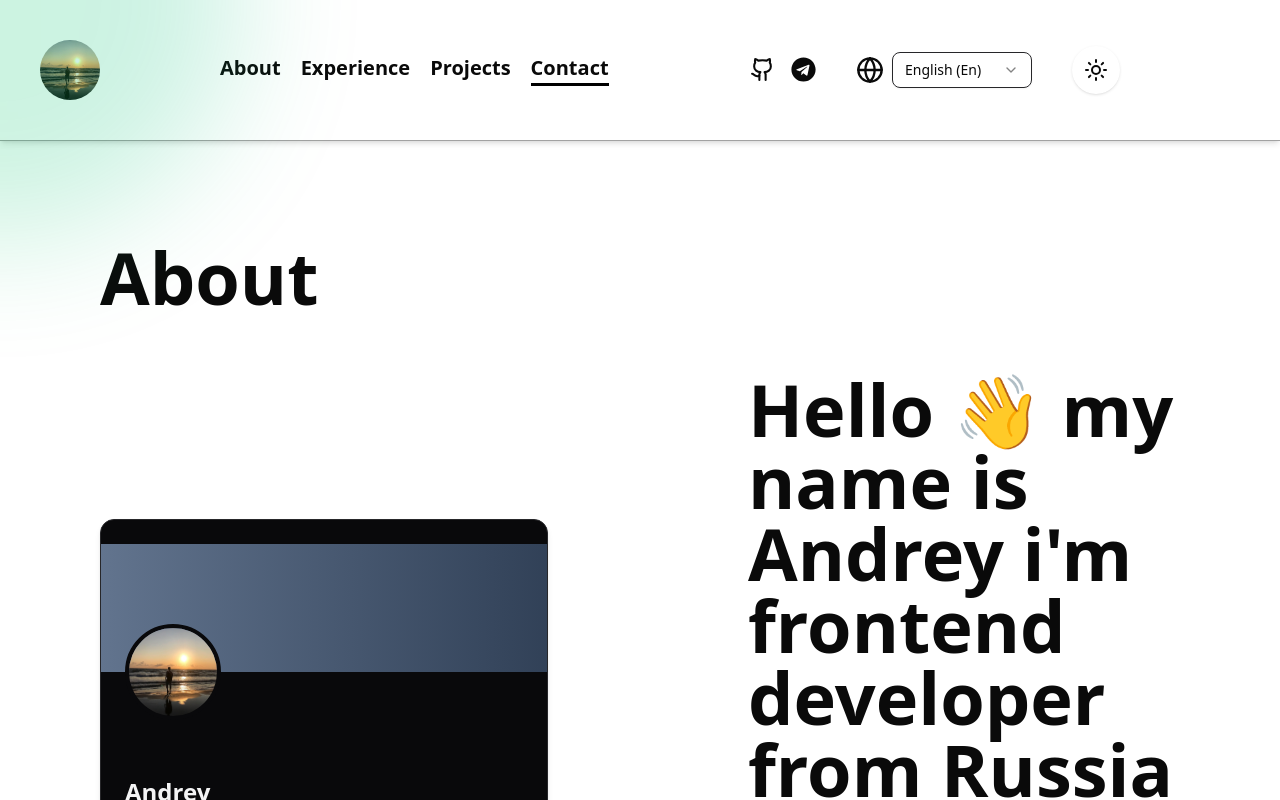
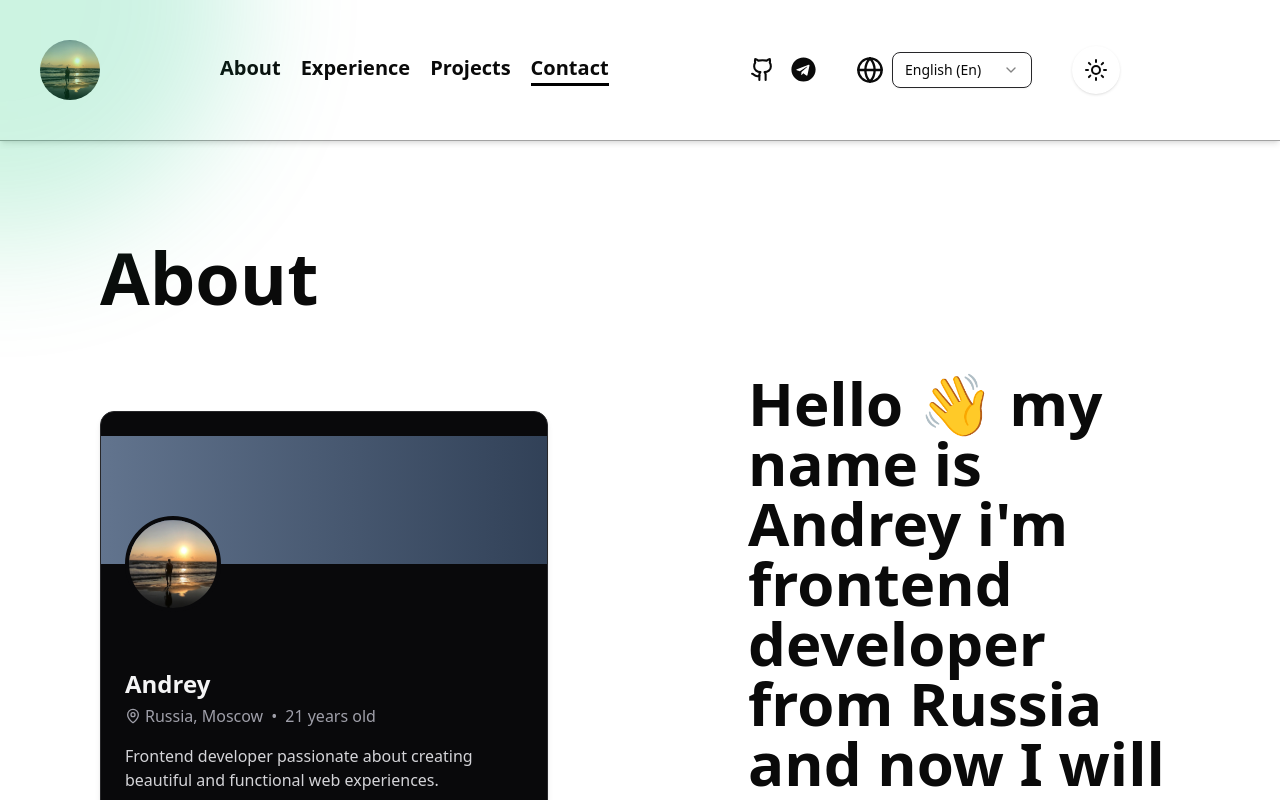
Before and after one commit to GerlakhA/portfolio, a Next.js app: page /en in a window 1280 px wide. Shown: the top 800 px of the page. Built offline with nearby package versions, Linux system fonts and the light colour scheme.

Commit message:
change text size

```diff
--- a/src/shared/ui/about/index.tsx
+++ b/src/shared/ui/about/index.tsx
@@ -14,7 +14,7 @@ export const About = async () => {
 						initial={{ opacity: 0, y: -50 }}
 						animate={{ opacity: 1, y: 0 }}
 						transition={{ duration: 1, delay: 0.5 }}
-						className='text-7xl font-bold min-w-[400px]'
+						className='text-6xl font-bold min-w-[400px]'
 					>
 						{t('presentation')}
 					</motion.p>
```
